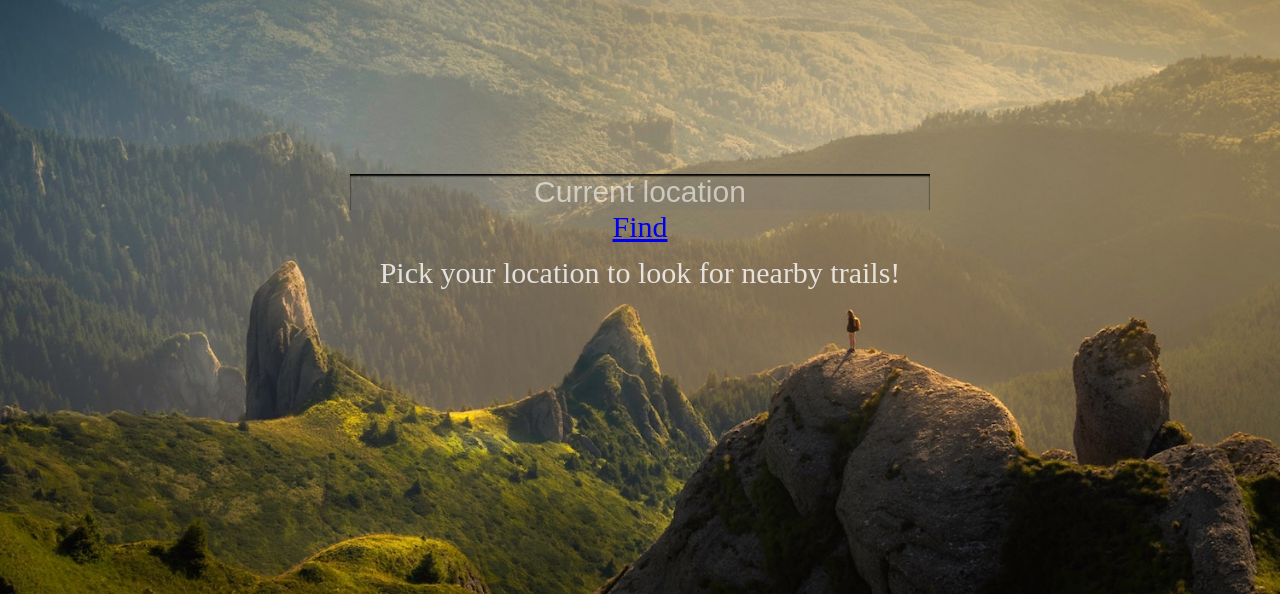
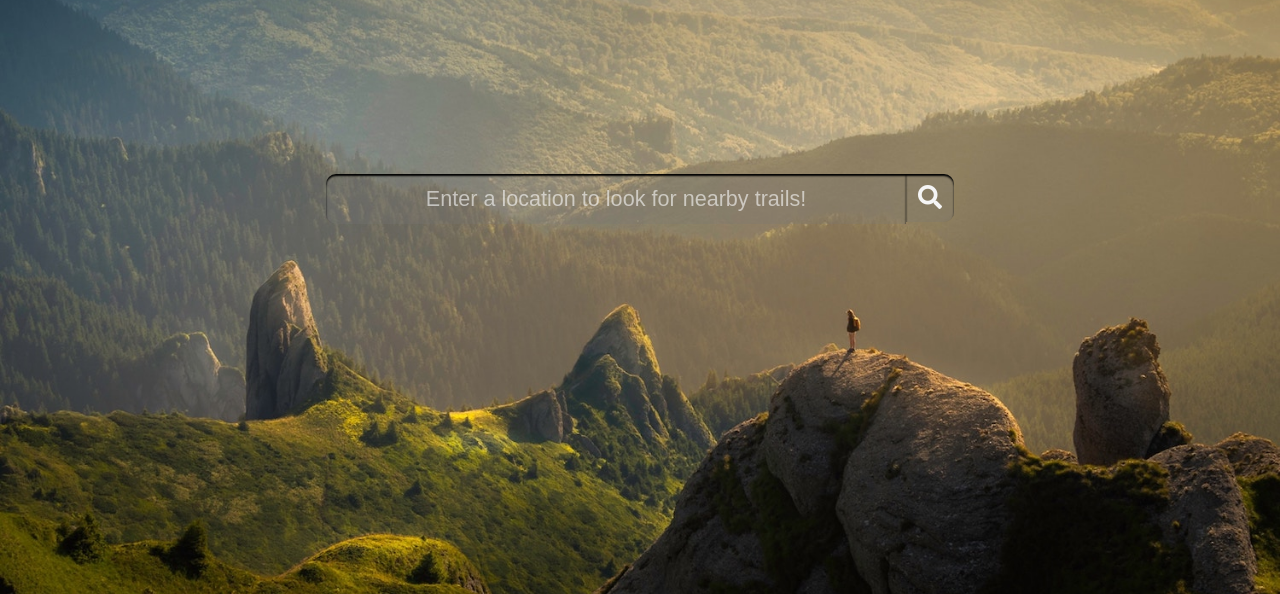
Before and after one commit to dnguyen793/trailMix, a React app: page / in a window 1280 px wide. Shown: the part 206-800 px from the top of the page. Built offline with nearby package versions, Linux system fonts and the light colour scheme.

Commit message:
Add icon for the search button

```diff
--- a/src/components/app.css
+++ b/src/components/app.css
@@ -165,16 +165,19 @@ body {
 }
 
 .searchInput{
+    display: inline-block;
     font-family: 'Cabin', sans-serif;
     width: 50%;
-    height: 100%;
+    height: 4rem;
     text-align: center;
     border: 0;
-    font-size: 2.5rem;
+    font-size: 1.8rem;
     color: rgba(255, 255, 255, 1);
     background-color: rgba(120, 120, 120, 0.25);
     box-shadow: inset 0 2px 2px black;
     outline: none;
+    border-top-left-radius: 10px;
+    border-bottom-left-radius: 10px;
 }
 
 .searchInputLite {
@@ -205,7 +208,18 @@ body {
     background-color: rgba(120, 120, 120, 0.25);
     box-shadow: inset 0 2px 2px black;
     color: whitesmoke;
-    font-size: 2.3rem;
+    font-size: 2rem;
+    height: 4rem;
+    border-top-right-radius: 10px;
+    border-bottom-right-radius: 10px;
+}
+
+.input-group-btn {
+    display: inline-block;
+}
+
+i.fas.fa-search {
+    padding: 0 0.5rem;
 }
 
 .searchContainer > .tips{
--- a/src/components/landing.js
+++ b/src/components/landing.js
@@ -41,13 +41,17 @@ class Landing extends Component{
 
                 <div className="searchContainer">
                     <div className="input-group">
-                        <input id='searchInput' onChange={this.handleLocationChange.bind(this)} value={this.state.location} className="form-control input-lg searchInput" type="text" placeholder="Current location"/>
+                        <input id='searchInput' onChange={this.handleLocationChange.bind(this)} value={this.state.location} className="form-control input-lg searchInput" type="text" placeholder="Enter a location to look for nearby trails!"/>
 
                         <div className="input-group-btn">
-                            <Link to={`/trailList/${this.state.location}`}>Find</Link>
+                            <Link to={`/trailList/${this.state.location}`}>
+                                <button className="startBtn">
+                                    <i className="fas fa-search"></i>
+                                </button>
+                            </Link>
                         </div>
                     </div>
-                    <p className="tips">Pick your location to look for nearby trails!</p>
+                    {/* <p className="tips"></p> */}
                 </div>
             </div>
         );
```
Also changed, not shown: dist/index.html.
